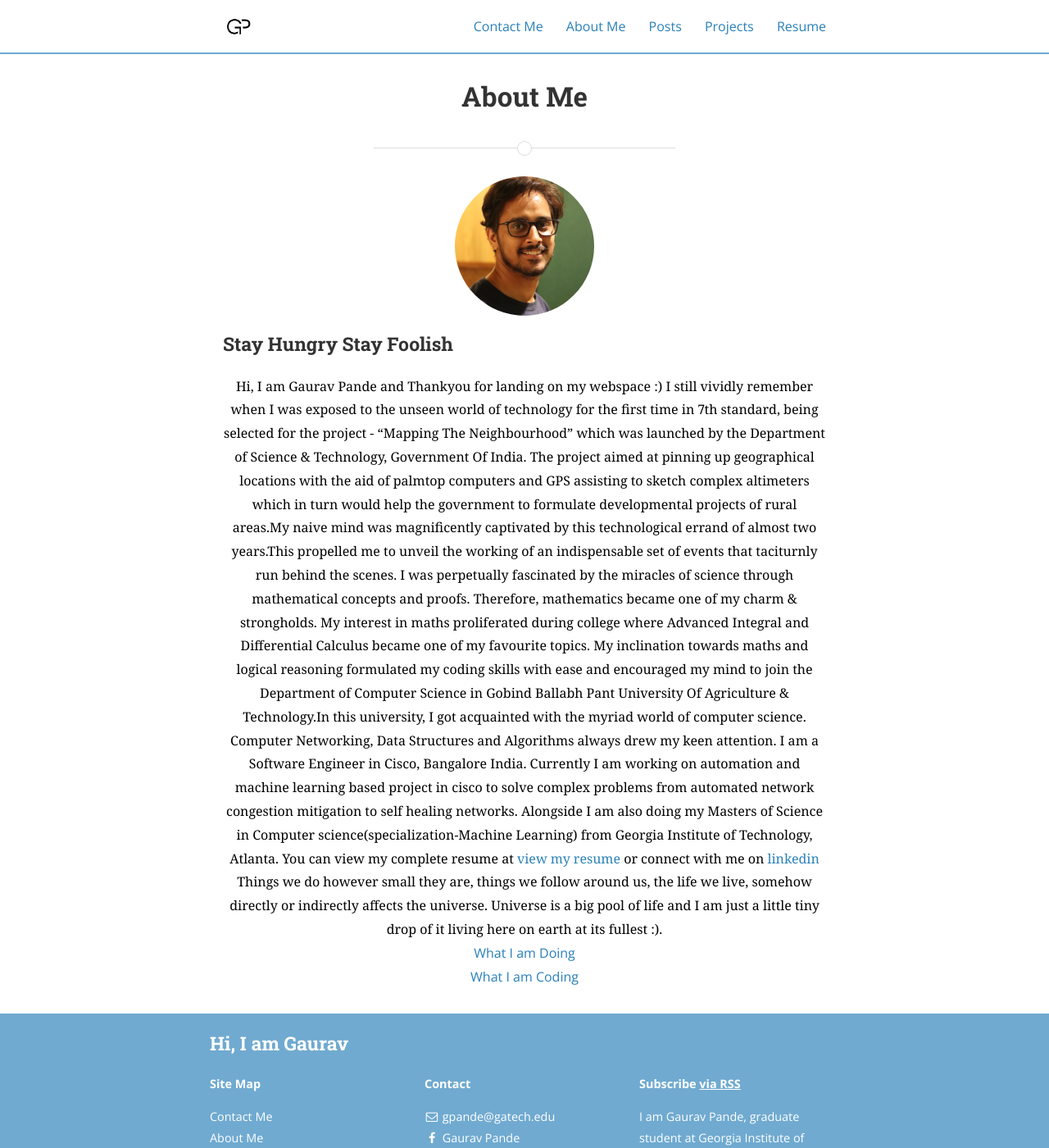
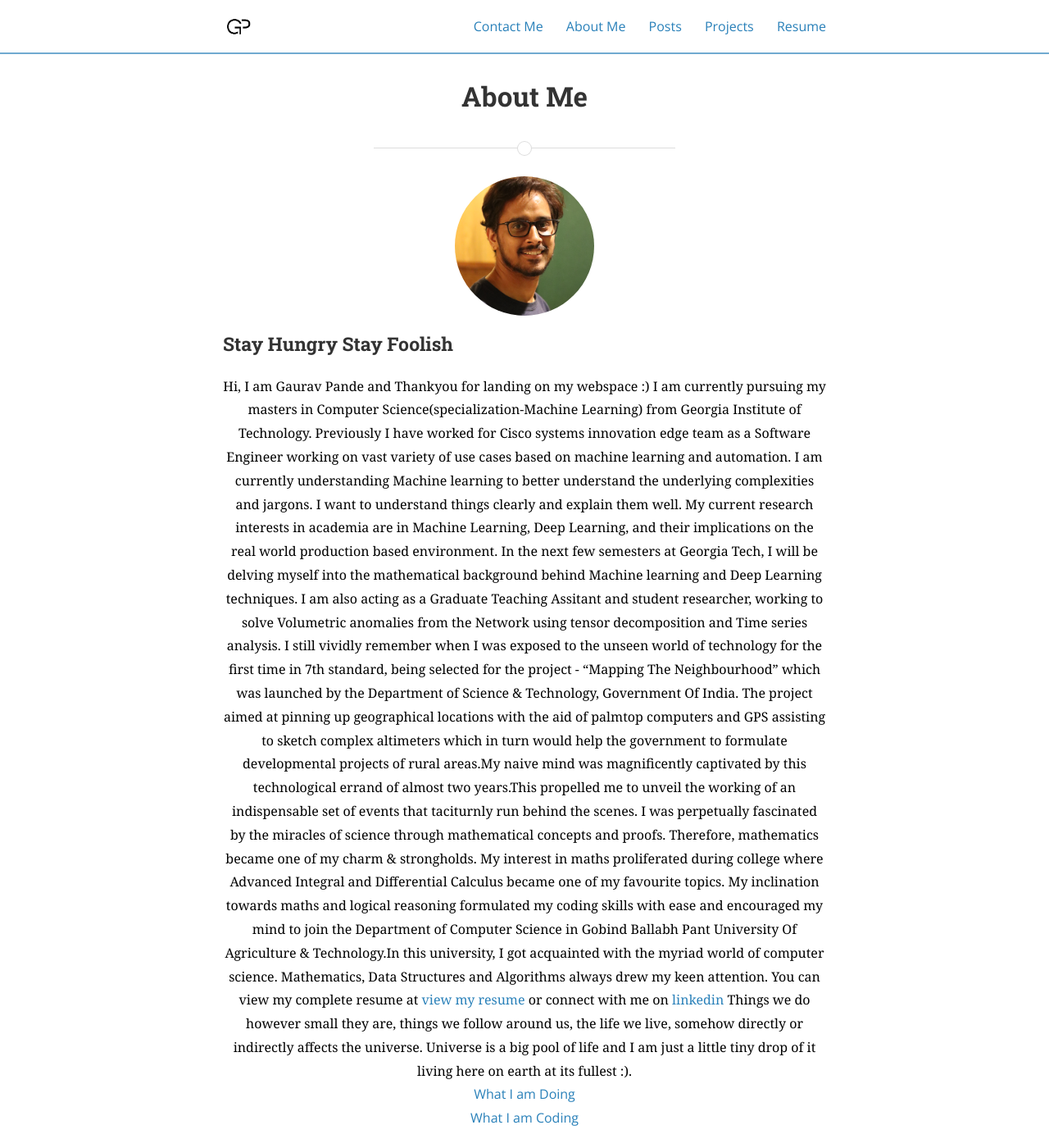
Before and after one commit to Gaurav-Pande/gaurav-pande.github.io, a Jekyll site: the page built from about.md, in a window 1280 px wide and 1400 px high. Shown: the whole window at 82% size. Built offline with Jekyll 4.4.1, drawn with Linux system fonts in a browser that asks for light colours; nearby versions of some CDN libraries; a style sheet for code colours, icons or effects is not loaded.

Commit message:
Update about.md

```diff
--- a/about.md
+++ b/about.md
@@ -13,14 +13,17 @@ permalink: /about/
 
 Hi, I am Gaurav Pande and Thankyou for landing on my webspace :)
 
+I am currently pursuing my masters in Computer Science(specialization-Machine Learning) from Georgia Institute of Technology. Previously I have worked for Cisco systems innovation edge team as a Software Engineer working on vast variety of use cases based on machine learning and automation. I am currently understanding Machine learning to better understand the underlying complexities and jargons. I want to understand things clearly and explain them well.
+
+My current research interests in academia are in Machine Learning, Deep Learning, and their implications on the real world production based environment. In the next few semesters at Georgia Tech, I will be delving myself into the mathematical background behind Machine learning and Deep Learning techniques. I am also acting as a Graduate Teaching Assitant and student researcher, working to solve Volumetric anomalies from the Network using tensor decomposition and Time series analysis.
+
+
 I still vividly remember when I was exposed to the unseen world of technology for the first time in 7th standard, being selected for the project - “Mapping The Neighbourhood” which was launched by the Department of Science & Technology, Government Of India. The project aimed at pinning up geographical locations with the aid of palmtop computers and GPS assisting to sketch complex altimeters which in turn would help the government to formulate developmental projects of rural areas.My naive mind was magnificently captivated by this technological errand of almost two years.This propelled me to unveil the working of an indispensable set of events that taciturnly run behind the scenes.
 
-I was perpetually fascinated by the miracles of science through mathematical concepts and proofs. Therefore, mathematics became one of my charm & strongholds. My interest in maths proliferated during college where Advanced Integral and Differential Calculus became one of my favourite topics. My inclination towards maths and logical reasoning formulated my coding skills with ease and encouraged my mind to join the Department of Computer Science in Gobind Ballabh Pant University Of Agriculture & Technology.In this university, I got acquainted with the myriad world of computer science. Computer Networking, Data Structures and Algorithms always drew my keen attention.
+I was perpetually fascinated by the miracles of science through mathematical concepts and proofs. Therefore, mathematics became one of my charm & strongholds. My interest in maths proliferated during college where Advanced Integral and Differential Calculus became one of my favourite topics. My inclination towards maths and logical reasoning formulated my coding skills with ease and encouraged my mind to join the Department of Computer Science in Gobind Ballabh Pant University Of Agriculture & Technology.In this university, I got acquainted with the myriad world of computer science. Mathematics, Data Structures and Algorithms always drew my keen attention.
 
 
-I am a Software Engineer in Cisco, Bangalore India. Currently I am working on automation and machine learning based project in cisco to solve complex problems from automated network congestion mitigation to self healing networks. Alongside I am also doing my Masters of Science in Computer science(specialization-Machine Learning) from Georgia Institute of Technology, Atlanta.
-
-You can view my complete resume at <a href="https://drive.google.com/file/d/1sGxv6njX33B1VDN-gl0JFZtbaFoxyMZs/view?usp=sharing">view my resume</a> or connect with me on <a href="https://www.linkedin.com/in/gpande2/">linkedin</a>
+You can view my complete resume at <a href="https://drive.google.com/file/d/17NO0WFb84nnfCQgH5Z9s_23FtiZHIGG7/view?usp=sharing">view my resume</a> or connect with me on <a href="https://www.linkedin.com/in/gpande2/">linkedin</a>
 
 Things we do however small they are, things we follow around us, the life we live, somehow directly or indirectly affects the universe. Universe is a big pool of life and I am just a little tiny drop of it living here on earth at its fullest :).
 
@@ -37,5 +40,5 @@ Things we do however small they are, things we follow around us, the life we liv
 [Gaurav pande]: http://www.gauravpande.in
 [doing]: https://www.google.com
 [coding]: https://github.com/Gaurav-Pande
-[resume]: http://www.gauravpande.in/assets/MyCV.pdf
+[resume]: https://drive.google.com/file/d/17NO0WFb84nnfCQgH5Z9s_23FtiZHIGG7/view?usp=sharing
 [linkedin]: https://www.linkedin.com/in/gpande2/
```
